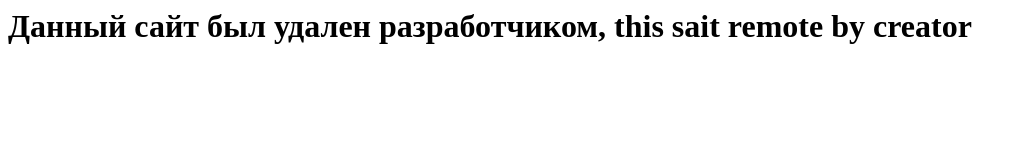
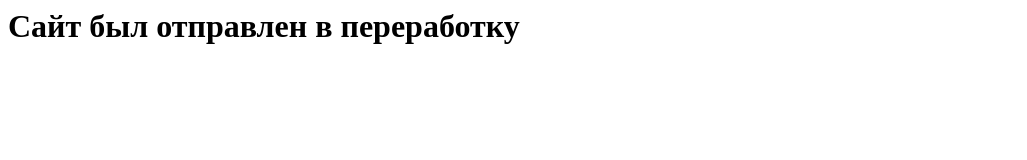
Before and after one commit to Rostyslawn/EasyFilms, a plain HTML site: page index.html in a window 1280 px wide. Shown: the whole page, without its empty margins (0-1027 px from the left). Drawn offline with Linux system fonts and the light colour scheme.

Commit message:
Update index.html

```diff
--- a/index.html
+++ b/index.html
@@ -1 +1 @@
-<h1>Данный сайт был удален разработчиком, this sait remote by creator</h1>
+<h1>Сайт был отправлен в переработку</h1>
```
